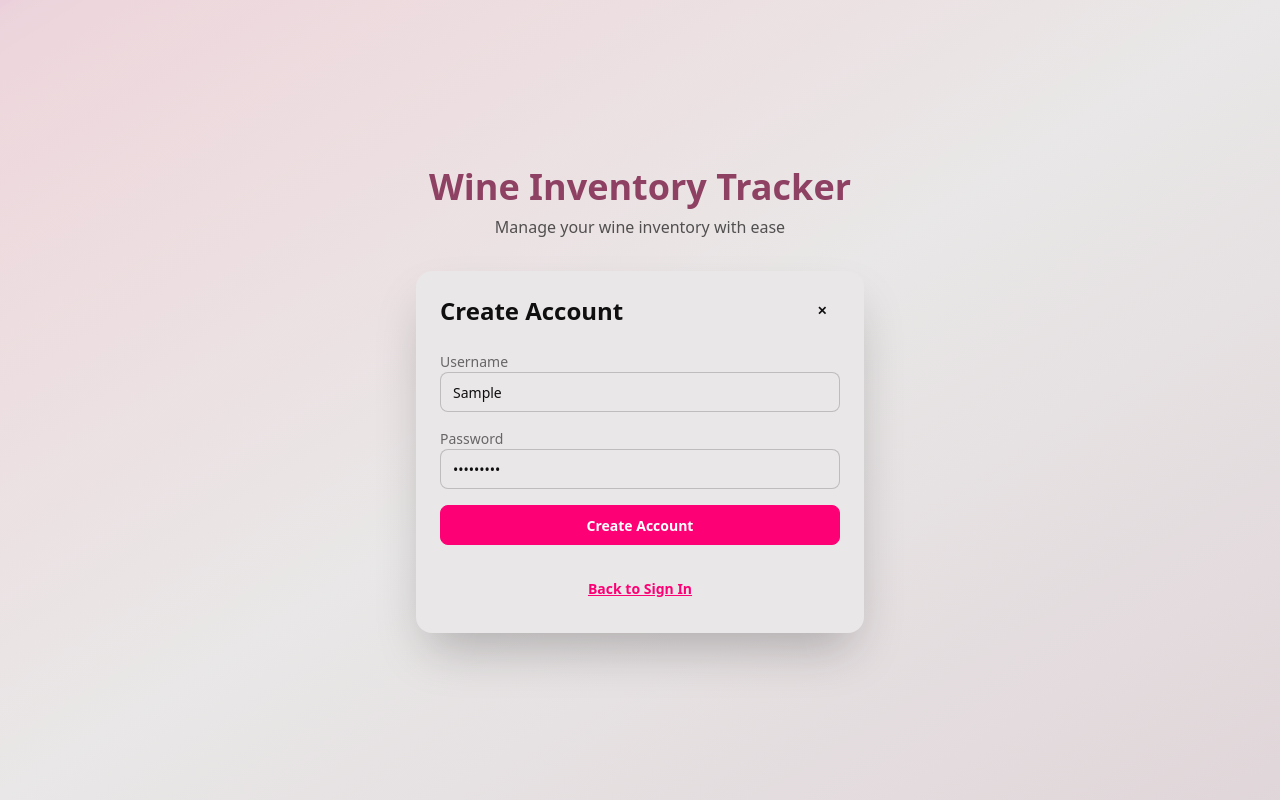
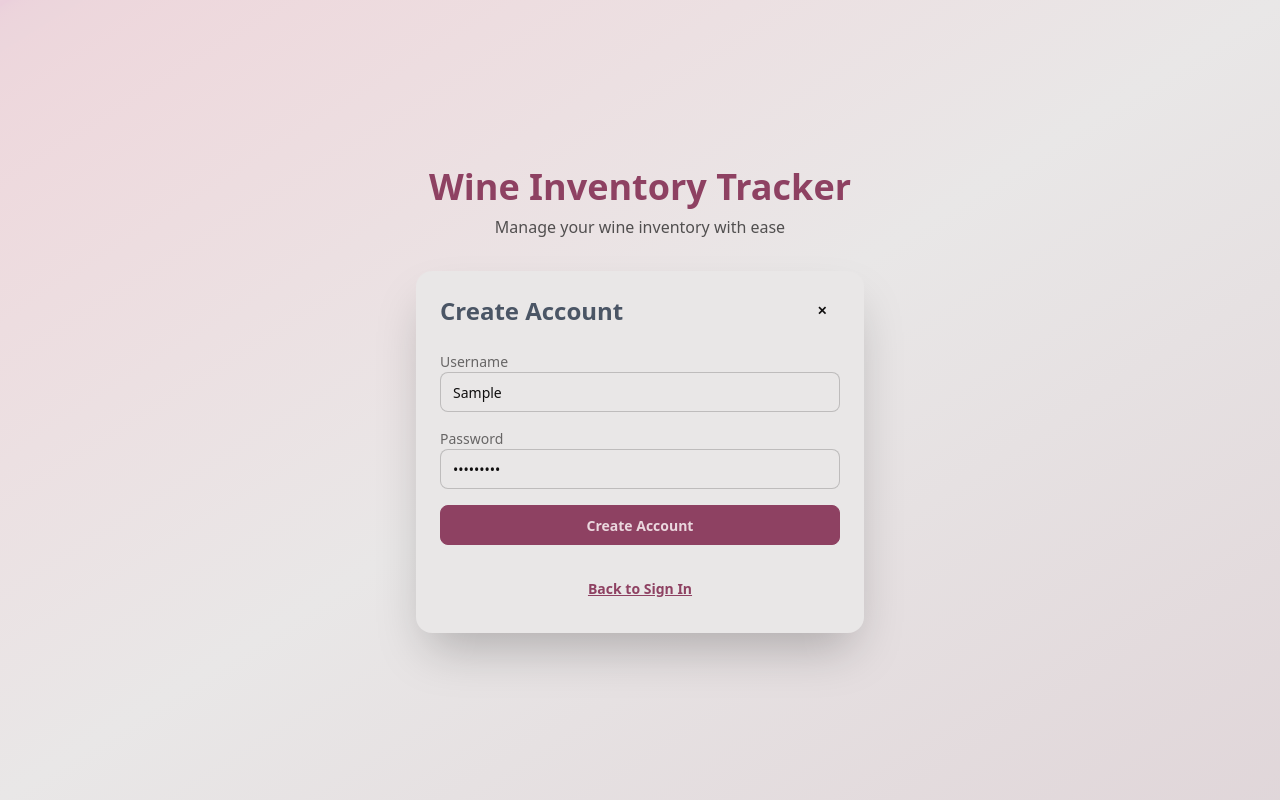
Before and after one commit to Natkuma01/wine_not, a React (Vite) app in the folder frontend/: page /landing in a window 1280 px wide. Both pictures are taken after typing "Sample", "Sample123" into the empty fields and a click on the button "Create Account". Built offline with nearby package versions, Linux system fonts and the light colour scheme.

Commit message:
Fix UI on landing page

```diff
--- a/frontend/src/features/landing/landing.jsx
+++ b/frontend/src/features/landing/landing.jsx
@@ -197,7 +197,7 @@ function Landing() {
                 <div className="flex flex-col gap-2">
                   <button
                     type="button"
-                    className="btn btn-outline w-full"
+                    className="btn btn-outline bg-secondary text-gray-300 w-full"
                     onClick={() => {
                       setShowCreateAccount(true);
                       setError("");
@@ -226,7 +226,7 @@ function Landing() {
             {showCreateAccount && (
               <>
                 <div className="flex justify-between items-center mb-4">
-                  <h2 className="card-title text-2xl">Create Account</h2>
+                  <h2 className="card-title text-gray-600 text-2xl">Create Account</h2>
                   <button
                     className="btn btn-sm btn-ghost"
                     onClick={() => {
@@ -310,7 +310,7 @@ function Landing() {
                   </div>
 
                   <div className="form-control mb-4">
-                    <button type="submit" className="btn btn-primary w-full">
+                    <button type="submit" className="btn btn-secondary w-full">
                       Create Account
                     </button>
                   </div>
@@ -319,7 +319,7 @@ function Landing() {
                 <div className="text-center">
                   <button
                     type="button"
-                    className="btn btn-link text-sm"
+                    className="btn btn-link text-secondary text-sm"
                     onClick={() => {
                       setShowCreateAccount(false);
                       setError("");
@@ -336,7 +336,7 @@ function Landing() {
             {showForgotPassword && (
               <>
                 <div className="flex justify-between items-center mb-4">
-                  <h2 className="card-title text-2xl">Forgot Password</h2>
+                  <h2 className="card-title text-gray-600 text-2xl">Forgot Password</h2>
                   <button
                     className="btn btn-sm btn-ghost"
                     onClick={() => {
@@ -409,7 +409,7 @@ function Landing() {
                   </div>
 
                   <div className="form-control mb-4">
-                    <button type="submit" className="btn btn-primary w-full">
+                    <button type="submit" className="btn btn-secondary w-full">
                       Send Reset Instructions
                     </button>
                   </div>
@@ -418,7 +418,7 @@ function Landing() {
                 <div className="text-center">
                   <button
                     type="button"
-                    className="btn btn-link text-sm"
+                    className="btn btn-link text-secondary text-sm"
                     onClick={() => {
                       setShowForgotPassword(false);
                       setError("");
```
